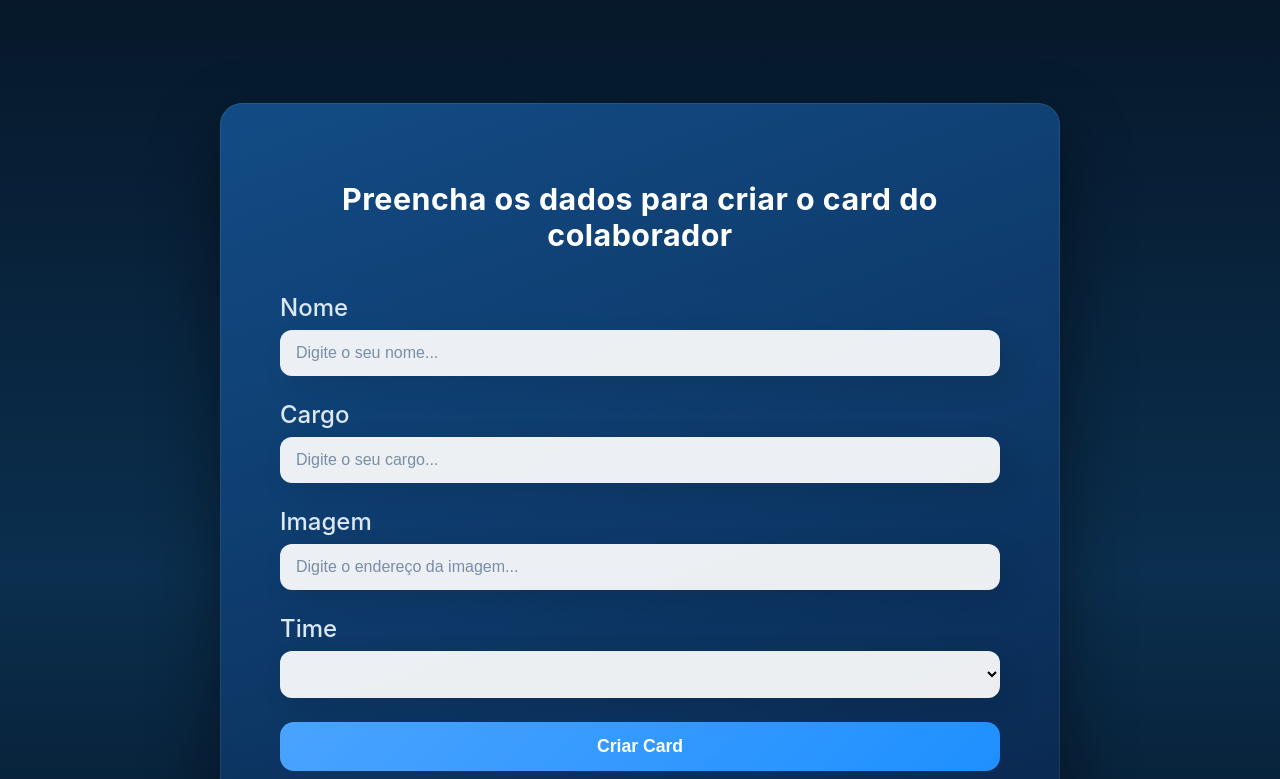
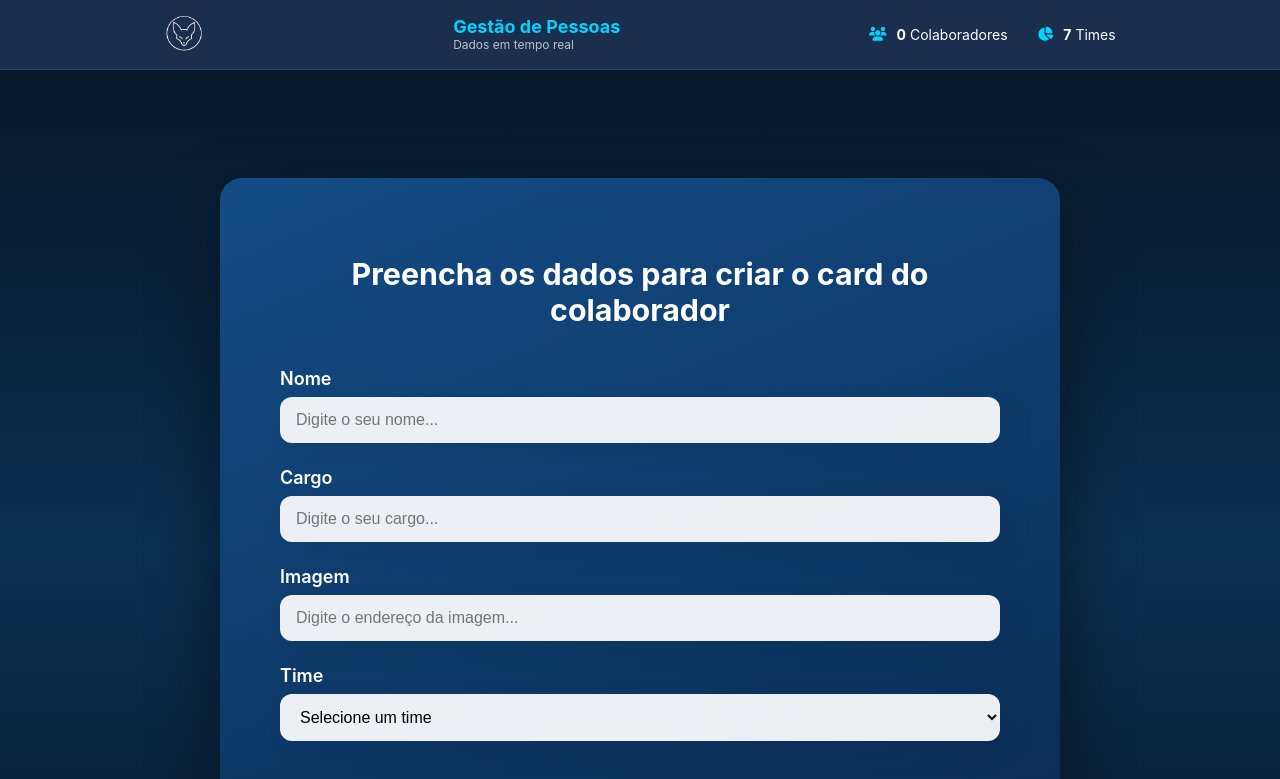
Before and after one commit to GabrielSimioni12/fennec, a React (Create React App) app: page / in a window 1280 px wide. Shown: the part 521-1300 px from the top of the page. Built offline with nearby package versions, Linux system fonts and the light colour scheme.

Commit message:
footer e transiçao

```diff
--- a/public/index.html
+++ b/public/index.html
@@ -2,6 +2,7 @@
 <html lang="en">
   <head>
     <meta charset="utf-8" />
+    <link rel="stylesheet" href="https://cdnjs.cloudflare.com/ajax/libs/font-awesome/6.4.0/css/all.min.css">
     <link rel="icon" href="%PUBLIC_URL%/favicon.ico" />
     <meta name="viewport" content="width=device-width, initial-scale=1" />
     <meta name="theme-color" content="#000000" />
--- a/src/App.js
+++ b/src/App.js
@@ -1,58 +1,67 @@
-import { useState, useEffect } from 'react';
+import { useState } from 'react';
 import Banner from './componentes/Banner/banner';
 import Formulario from './componentes/Formulario/Index';
 import Time from './componentes/Time/Index';
-import Footer from './componentes/Footer/footer';
+import Rodape from './componentes/Footer/footer';
 
 function App() {
-
   const [times, setTimes] = useState([
-    { nome: 'TI', corPrimaria: '#ffffffff', fotoFundo: '/images/fundo_card.png' },
-    { nome: 'Marketing', corPrimaria: '#d30785ff', fotoFundo: '/images/fundo_card.png' },
+    { nome: 'TI', corPrimaria: '#ffffff', fotoFundo: '/images/fundo_card.png' },
+    { nome: 'Marketing', corPrimaria: '#d30785', fotoFundo: '/images/fundo_card.png' },
     { nome: 'Vendas', corPrimaria: '#00D4FF', fotoFundo: '/images/fundo_card.png' },
     { nome: 'RH', corPrimaria: '#FFBA05', fotoFundo: '/images/fundo_card.png' },
-    { nome: 'Financeiro', corPrimaria: '#3dd62fff', fotoFundo: '/images/fundo_card.png' },
+    { nome: 'Financeiro', corPrimaria: '#3dd62f', fotoFundo: '/images/fundo_card.png' },
     { nome: 'Operações', corPrimaria: '#3C467B', fotoFundo: '/images/fundo_card.png' },
     { nome: 'Jurídico', corPrimaria: '#E62727', fotoFundo: '/images/fundo_card.png' },
   ]);
 
-  /* 🔹 Carrega colaboradores salvos ao abrir o app */
-  const [colaboradores, setColaboradores] = useState(() => {
-    const dadosSalvos = localStorage.getItem('colaboradores');
-    return dadosSalvos ? JSON.parse(dadosSalvos) : [];
-  });
-
-  /* 🔹 Sempre que colaboradores mudar, salva no localStorage */
-  useEffect(() => {
-    localStorage.setItem('colaboradores', JSON.stringify(colaboradores));
-  }, [colaboradores]);
+  const [colaboradores, setColaboradores] = useState([]);
 
   const aoNovoColaboradorAdicionado = (colaborador) => {
     setColaboradores([...colaboradores, colaborador]);
   };
 
-  function mudarCorDoTime(cor, nome) {
-    setTimes(times.map(time => {
-      if (time.nome === nome) {
-        return { ...time, corPrimaria: cor };
-      }
-      return time;
-    }));
-  }
+  const aoNovoTimeCriado = (novoTime) => {
+    if (!times.some(time => time.nome === novoTime.nome)) {
+      setTimes([...times, novoTime]);
+    }
+  };
 
   return (
     <div className="App">
       <Banner />
 
+      {/* SEÇÃO DE TRANSIÇÃO COMPACTA */}
+      <section className="transicao-compacta">
+        <div className="transicao-content">
+          <img src="/images/logo.png" alt="Logo" className="logo-reduzida" />
+          <div className="transicao-texto">
+            <h2>Gestão de Pessoas</h2>
+            <p>Dados em tempo real</p>
+          </div>
+
+          <div className="transicao-stats">
+            <div className="stat-mini">
+              <i className="fa-solid fa-users"></i>
+              <span><strong>{colaboradores.length}</strong> Colaboradores</span>
+            </div>
+            <div className="stat-mini">
+              <i className="fa-solid fa-chart-pie"></i>
+              <span><strong>{times.length}</strong> Times</span>
+            </div>
+          </div>
+        </div>
+      </section>
+
       <Formulario
         times={times.map(time => time.nome)}
         aoColaboradorCadastrado={aoNovoColaboradorAdicionado}
+        aoNovoTimeCriado={aoNovoTimeCriado}
       />
 
       {times.map(time => (
         <Time
           key={time.nome}
-          mudarCorDoTime={mudarCorDoTime}
           nome={time.nome}
           corPrimaria={time.corPrimaria}
           fotoFundo={time.fotoFundo}
@@ -61,7 +70,9 @@ function App() {
           )}
         />
       ))}
-      <Footer />
+
+      {}
+      <Rodape />
     </div>
   );
 }
--- a/src/componentes/CampoTexto/CampoTexto.css
+++ b/src/componentes/CampoTexto/CampoTexto.css
@@ -18,3 +18,31 @@
     padding: 24px;
     box-sizing: border-box;
 }
+
+.campo-texto {
+    margin: 24px 0;
+}
+
+.campo-texto label {
+    display: block;
+    margin-bottom: 8px;
+    font-size: 18px;
+    font-weight: 600;
+    color: #FFFFFF; /* Escrita em branco */
+}
+
+.campo-texto input {
+    background-color: #F2F2F2;
+    box-shadow: 10px 10px 30px rgba(0, 0, 0, 0.06);
+    width: 100%;
+    border: none;
+    font-size: 16px;
+    padding: 15px; /* Mais preenchimento para ficar robusto */
+    box-sizing: border-box;
+    border-radius: 20px; /* Bordas bem arredondadas como na imagem */
+    outline: none;
+}
+
+.campo-texto input:focus {
+    border: 2px solid #6278f7; /* Destaque ao clicar */
+}
--- a/src/componentes/Formulario/Formlario.css
+++ b/src/componentes/Formulario/Formlario.css
@@ -4,12 +4,7 @@
 .form-section {
   min-height: 100vh;
   padding: 80px 6%;
-  background: linear-gradient(
-    180deg,
-    #06182a 0%,
-    #0b2f4f 60%,
-    #06182a 100%
-  );
+  background: linear-gradient(180deg, #06182a, #0b2f4f, #06182a);
   display: flex;
   justify-content: center;
   align-items: center;
@@ -28,10 +23,7 @@
   );
   border-radius: 22px;
   padding: 52px 60px;
-  box-shadow:
-    0 30px 70px rgba(0, 0, 0, 0.45),
-    inset 0 0 0 1px rgba(255, 255, 255, 0.08);
-  backdrop-filter: blur(6px);
+  box-shadow: 0 30px 70px rgba(0, 0, 0, 0.45);
 }
 
 /* ============================= */
@@ -42,19 +34,10 @@
   margin-bottom: 40px;
   text-align: center;
   color: #ffffff;
-  letter-spacing: 0.5px;
 }
 
 /* ============================= */
-/* LABELS */
-/* ============================= */
-.formulario label {
-  color: #dce8f3;
-  font-weight: 500;
-}
-
-/* ============================= */
-/* INPUTS E SELECT */
+/* INPUTS / SELECT */
 /* ============================= */
 .formulario input,
 .formulario select {
@@ -67,35 +50,57 @@
   transition: all 0.25s ease;
 }
 
-.formulario input::placeholder {
-  color: #7a8da6;
-}
-
 .formulario input:focus,
 .formulario select:focus {
   outline: none;
-  background-color: #ffffff;
-  box-shadow: 0 0 0 3px rgba(80, 160, 255, 0.45);
+  box-shadow: 0 0 0 3px rgba(0, 212, 255, 0.45);
+}
+
+/* ============================= */
+/* OPTION + CRIAR NOVO TIME */
+/* ============================= */
+.formulario select option[value="+ Criar novo time"] {
+  color: #00d4ff;
+  font-weight: 600;
+}
+
+/* ============================= */
+/* SELECT ATIVO EM NOVO TIME */
+/* ============================= */
+.formulario select.modo-novo-time {
+  border: 2px solid #00d4ff;
+  box-shadow: 0 0 0 3px rgba(0, 212, 255, 0.25);
 }
 
 /* ============================= */
 /* BOTÃO */
 /* ============================= */
-.formulario button {
+.botao {
   margin-top: 24px;
   width: 100%;
   padding: 14px;
   border-radius: 14px;
   font-size: 1.1rem;
   font-weight: 600;
-  background: linear-gradient(135deg, #4aa3ff, #1e90ff);
+  background: linear-gradient(135deg, #2a8cff, #00d4ff);
   color: #ffffff;
   border: none;
   cursor: pointer;
   transition: all 0.3s ease;
 }
 
-.formulario button:hover {
+.botao:hover {
   transform: translateY(-2px);
-  box-shadow: 0 14px 28px rgba(30, 144, 255, 0.45);
+  box-shadow: 0 8px 20px rgba(0, 212, 255, 0.35);
 }
+
+/* ============================= */
+/* BOTÃO EM NOVO TIME */
+/* ============================= */
+.botao-novo-time {
+  background: linear-gradient(135deg, #00c853, #64dd17);
+}
+
+.botao-novo-time:hover {
+  box-shadow: 0 8px 22px rgba(100, 221, 23, 0.45);
+}
--- a/src/componentes/Formulario/Index.js
+++ b/src/componentes/Formulario/Index.js
@@ -9,21 +9,39 @@ const Formulario = (props) => {
   const [cargo, setCargo] = useState('');
   const [imagem, setImagem] = useState('');
   const [time, setTime] = useState('');
+  const [novoTime, setNovoTime] = useState('');
+  const [criandoNovoTime, setCriandoNovoTime] = useState(false);
 
   const aoSalvar = (evento) => {
     evento.preventDefault();
+
+    let timeFinal = time;
+
+    // Se estiver criando um novo time, usamos o valor do input "novoTime"
+    if (criandoNovoTime && novoTime.trim() !== '') {
+      timeFinal = novoTime.trim();
+
+      props.aoNovoTimeCriado({
+        nome: timeFinal,
+        corPrimaria: '#ffffffff',
+        fotoFundo: '/images/fundo_card.png'
+      });
+    }
+
     props.aoColaboradorCadastrado({
       nome,
       cargo,
       imagem,
-      time
+      time: timeFinal
     });
 
-    // opcional: limpar formulário
+    // Limpa o formulário após salvar
     setNome('');
     setCargo('');
     setImagem('');
     setTime('');
+    setNovoTime('');
+    setCriandoNovoTime(false);
   };
 
   return (
@@ -56,14 +74,36 @@ const Formulario = (props) => {
           />
 
           <ListaSuspensa
-            obrigatorio
+            // CORREÇÃO: A lista só é obrigatória se NÃO estiver criando um novo time
+            obrigatorio={!criandoNovoTime}
             label="Time"
-            itens={props.times}
+            itens={[...props.times, '+ Criar novo time']}
             valor={time}
-            aoAlterado={setTime}
+            className={criandoNovoTime ? 'modo-novo-time' : ''}
+            aoAlterado={(valor) => {
+              if (valor === '+ Criar novo time') {
+                setCriandoNovoTime(true);
+                setTime(''); // Limpa a seleção para não travar o required
+              } else {
+                setCriandoNovoTime(false);
+                setTime(valor);
+              }
+            }}
           />
 
-          <Botao>Criar Card</Botao>
+          {criandoNovoTime && (
+            <CampoTexto
+              obrigatorio
+              label="Novo Time"
+              placeholder="Digite o nome do novo time"
+              valor={novoTime}
+              aoAlterado={setNovoTime}
+            />
+          )}
+
+          <Botao classeExtra={criandoNovoTime ? 'botao-novo-time' : ''}>
+            Criar Card
+          </Botao>
         </form>
       </div>
     </section>
--- a/src/componentes/ListaSuspensa/Index.js
+++ b/src/componentes/ListaSuspensa/Index.js
@@ -1,21 +1,25 @@
-import './ListaSuspensa.css'
+import './ListaSuspensa.css';
 
 const ListaSuspensa = (props) => {
-    return(
-        <div className="lista-suspensa">
-            <label>{props.label}</label>
-            <select onChange={evento => props.aoAlterado(evento.target.value)} required={props.required} value={props.valor}>
-                <option value=""></option>
-                {props.itens.map(item => <option key={item}>{item}</option>)}
+  return (
+    <div className="lista-suspensa">
+      <label>{props.label}</label>
+      <select
+        value={props.valor}
+        onChange={evento => props.aoAlterado(evento.target.value)}
+        required={props.obrigatorio}
+        className={props.className}
+      >
+        <option value="">Selecione um time</option>
 
-            </select>
+        {props.itens.map(item => (
+          <option key={item} value={item}>
+            {item}
+          </option>
+        ))}
+      </select>
+    </div>
+  );
+};
 
-
-        </div>
-    )
-}
-
-
-
-
-export default ListaSuspensa
+export default ListaSuspensa;
--- a/src/componentes/ListaSuspensa/ListaSuspensa.css
+++ b/src/componentes/ListaSuspensa/ListaSuspensa.css
@@ -15,3 +15,33 @@
     box-sizing: border-box;
 
 }
+
+.lista-suspensa {
+    margin: 24px 0;
+}
+
+.lista-suspensa label {
+    display: block;
+    margin-bottom: 8px;
+    font-size: 18px;
+    font-weight: 600;
+    color: #FFFFFF; /* Escrita em branco */
+}
+
+.lista-suspensa select {
+    background-color: #F2F2F2;
+    box-shadow: 10px 10px 30px rgba(0, 0, 0, 0.06);
+    width: 100%;
+    border: none;
+    font-size: 16px;
+    padding: 15px;
+    box-sizing: border-box;
+    border-radius: 20px; /* Bordas arredondadas */
+    outline: none;
+    cursor: pointer;
+}
+
+/* Estilizando o contorno azul quando selecionado (igual à sua imagem) */
+.lista-suspensa select:focus {
+    border: 2px solid #00D4FF;
+}
--- a/src/index.css
+++ b/src/index.css
@@ -47,3 +47,98 @@ code {
   scrollbar-width: thin;
   scrollbar-color: #1e90ff #06182a;
 }
+
+
+
+
+.estatisticas {
+    background-color: #1a2e4d; /* Mesma cor de fundo do seu form */
+    display: flex;
+    justify-content: center;
+    align-items: center;
+    padding: 30px 0;
+    gap: 50px;
+}
+
+.estatistica-item {
+    display: flex;
+    flex-direction: column;
+    align-items: center;
+    color: #FFFFFF; /* Texto em branco como você pediu */
+}
+
+.estatistica-numero {
+    font-size: 42px;
+    font-weight: bold;
+    color: #00D4FF; /* Um azul vibrante para destacar o dado */
+}
+
+.estatistica-rotulo {
+    font-size: 16px;
+    text-transform: uppercase;
+    letter-spacing: 2px;
+    opacity: 0.8;
+}
+
+.estatistica-divisor {
+    width: 2px;
+    height: 50px;
+    background-color: rgba(255, 255, 255, 0.2);
+}
+
+/* Responsividade simples */
+@media (max-width: 600px) {
+    .estatisticas {
+        flex-direction: column;
+        gap: 20px;
+    }
+    .estatistica-divisor {
+        display: none;
+    }
+}
+.transicao-compacta {
+    background-color: #1a2e4d;
+    padding: 15px 0; /* Bem menor */
+    border-bottom: 1px solid rgba(255, 255, 255, 0.1);
+    color: #FFF;
+}
+
+.transicao-content {
+    max-width: 1200px;
+    margin: 0 auto;
+    display: flex;
+    justify-content: space-around;
+    align-items: center;
+}
+
+.logo-reduzida {
+    height: 40px; /* Logo menor para a transição */
+}
+
+.transicao-texto h2 {
+    font-size: 18px;
+    margin: 0;
+    color: #00D4FF;
+}
+
+.transicao-texto p {
+    font-size: 12px;
+    margin: 0;
+    opacity: 0.7;
+}
+
+.transicao-stats {
+    display: flex;
+    gap: 30px;
+}
+
+.stat-mini {
+    display: flex;
+    align-items: center;
+    gap: 10px;
+    font-size: 14px;
+}
+
+.stat-mini i {
+    color: #00D4FF;
+}
```
